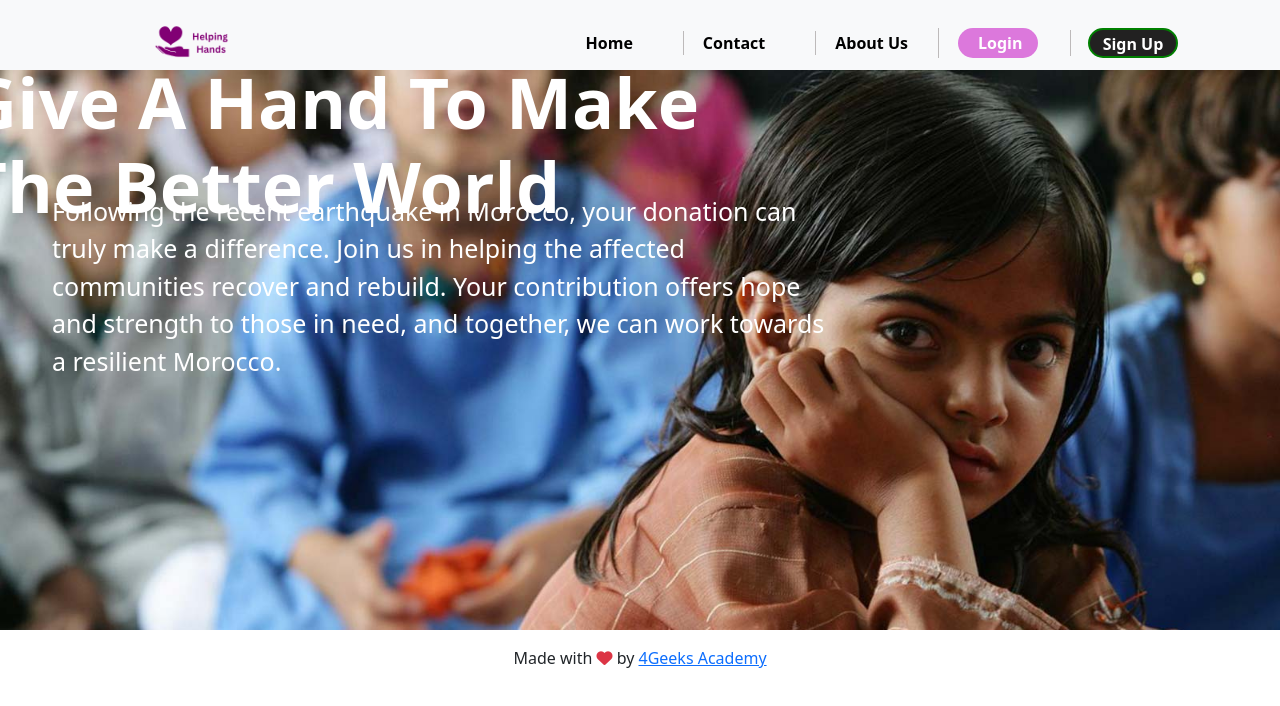
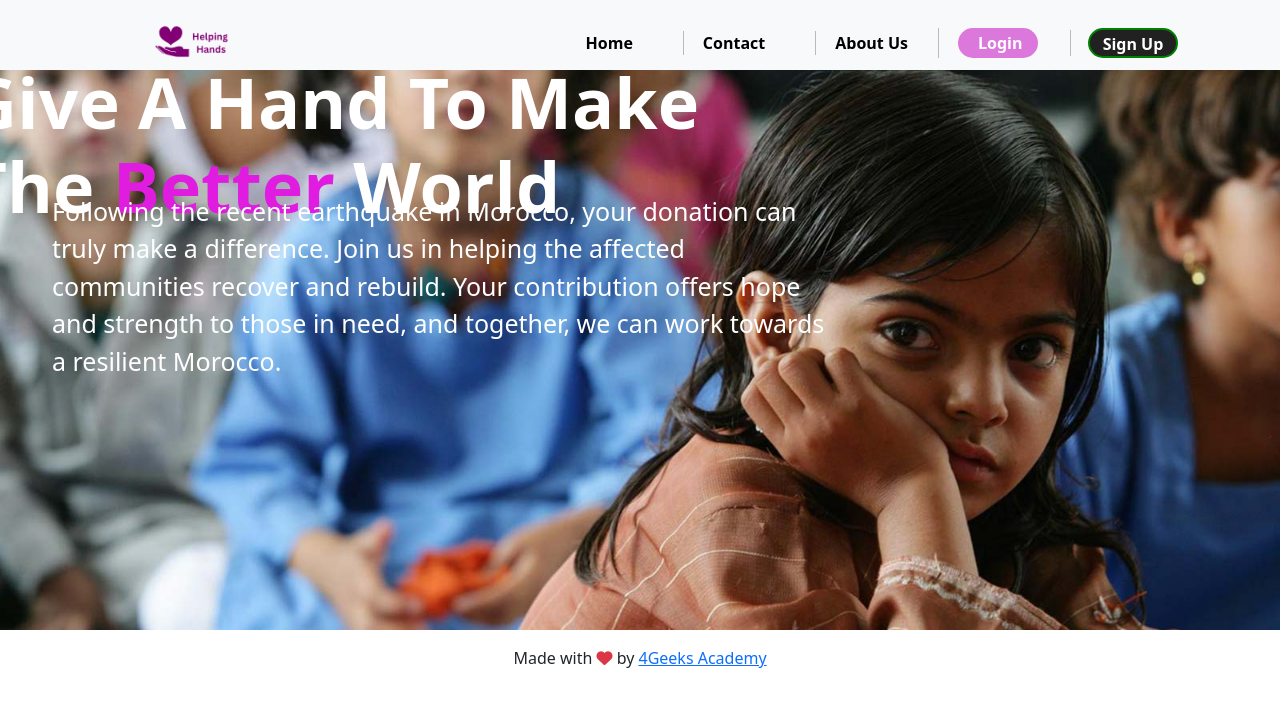
Before and after one commit to dande100/HelpingHands_Morocco-FinalProject, a React app: page / in a window 1280 px wide. Built offline with nearby package versions, Linux system fonts and the light colour scheme; no server answers.

Commit message:
feature-3/homepage-creation added more css

```diff
--- a/src/front/js/pages/home.js
+++ b/src/front/js/pages/home.js
@@ -10,7 +10,7 @@ export const Home = () => {
 		<div >
 			<img className="backgroundImage" src={sliderBGImageUrl} alt="Slider Background" style={{ maxWidth: "100%", height: "auto" }} />
 			<div className="text-overlay">
-				<h1>Give A Hand To Make <br /> The Better World</h1>
+				<h1>Give A Hand To Make <br /> The <span id="better">Better</span> World</h1>
 				<p>Following the recent earthquake in Morocco, your donation can truly make a difference. Join us in helping the affected communities recover and rebuild. Your contribution offers hope and strength to those in need, and together, we can work towards a resilient Morocco.</p>
 			</div>
 		</div>
--- a/src/front/styles/home.css
+++ b/src/front/styles/home.css
@@ -48,3 +48,6 @@
     font-size: 25px;
     text-align: left;
   }
+  #better{
+    color: rgb(224, 28, 224);
+  }
```
